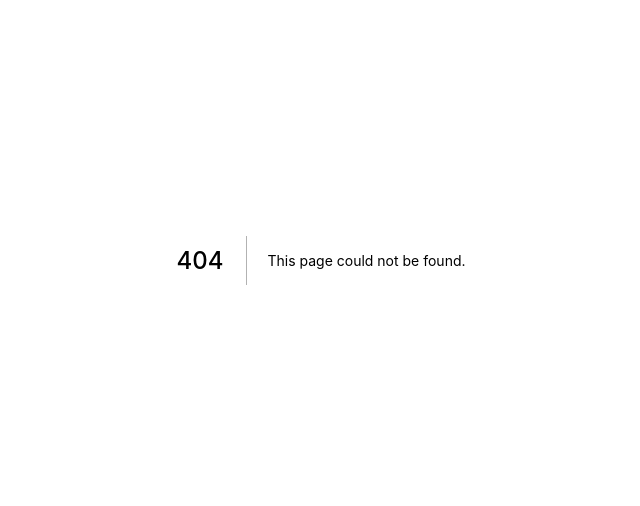
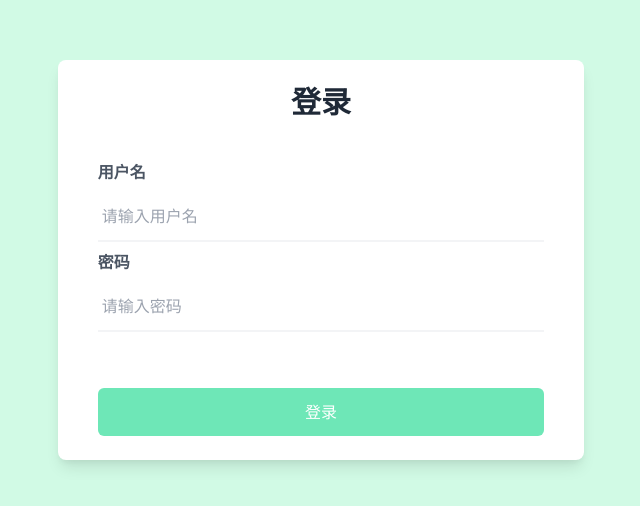
Before and after one commit to cuitaocrazy/supervision, a Next.js app in the folder web-site/simple-shopping/: page /login in a window 1280 px wide. Before the commit this address had no page. Shown: the part 140-646 px from the top of the page, without its empty margins (319-959 px from the left). Built offline with nearby package versions, Linux system fonts and the light colour scheme.

Commit message:
add 登录页面；优化缴费页面

```diff
--- a/web-site/simple-shopping/pages/createOrder.tsx
+++ b/web-site/simple-shopping/pages/createOrder.tsx
@@ -16,7 +16,7 @@ const CreateOrder: NextPage = () => {
 
   const onSubmit:SubmitHandler<FormData> = (data: FormData) => {
     saveData();
-    alert(JSON.stringify(data.school))
+    alert(JSON.stringify(data))
   }
 
   //TODO 保存数据
--- /dev/null
+++ b/web-site/simple-shopping/pages/login.tsx
@@ -0,0 +1,44 @@
+import Button from "../components/Button"
+import type { NextPage } from 'next'
+import { useForm,SubmitHandler } from "react-hook-form";
+
+
+type FormData={
+  username: string;
+  password: string;
+}
+
+const CreateOrder: NextPage = () => {
+  const { register, handleSubmit, formState: { errors },setValue } = useForm<FormData>()
+
+  const onSubmit:SubmitHandler<FormData> = (data: FormData) => {
+    saveLoginData();
+    alert(JSON.stringify(data))
+  }
+
+  //TODO 保存数据
+  function saveLoginData():void{
+
+  }
+
+  return <div className="flex flex-col h-screen bg-green-100">
+    <div className="grid mx-2 my-20 place-items-center sm:my-auto">
+    <div className="w-11/12 p-12 px-6 py-10 bg-white rounded-lg shadow-md sm:w-8/12 md:w-6/12 lg:w-5/12 2xl:w-4/12 sm:px-10 sm:py-6 lg:shadow-lg">
+    <h2 className="text-3xl font-semibold text-center text-gray-800 lg:tetx-4xl">登录</h2>
+      <form className="mt-10" onSubmit={handleSubmit(onSubmit)}>
+          <label className="block font-semibold text-gray-600 text-ts">用户名</label>
+          <input className="block w-full px-1 py-3 mt-2 text-gray-800 border-b-2 border-gray-100 appearance-none focus:text-gray-500 focus:outline-none focus:border-gray-200" type="text"  {...register('username', { required: true})} placeholder="请输入用户名" />
+          {errors.username && <p className="pt-2 pl-3 text-base text-red-500">用户名不能为空</p>}
+
+          <label className="block mt-2 font-semibold text-gray-600 text-ts">密码</label>
+          <input className="block w-full px-1 py-3 mt-2 mb-4 text-gray-800 border-b-2 border-gray-100 appearance-none focus:text-gray-500 focus:outline-none focus:border-gray-200" type="password" {...register('password', { required: true})} placeholder="请输入密码" />
+          {errors.password && <p className="">密码不能为空</p>}
+
+        <input className="w-full py-3 mt-10 font-medium text-white bg-green-300 rounded-md focus:outline-none hover:bg-green-500 hover:shadow-none" type="submit" value="登录" />
+      </form>
+      </div>
+    </div>
+  </div>
+}
+
+export default CreateOrder
```
